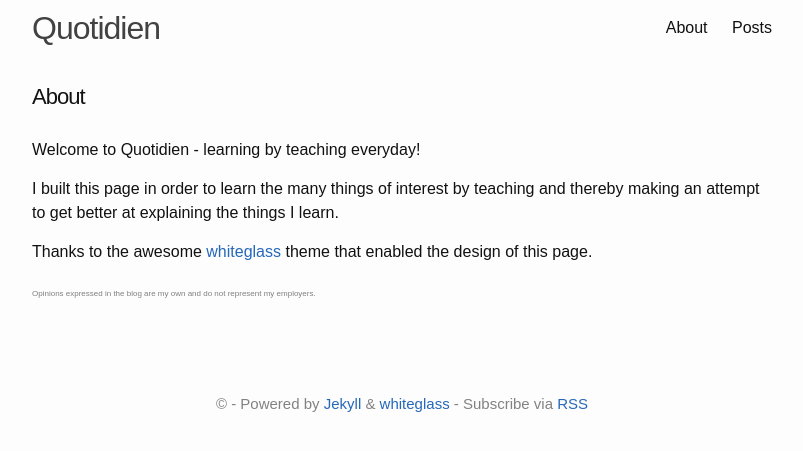
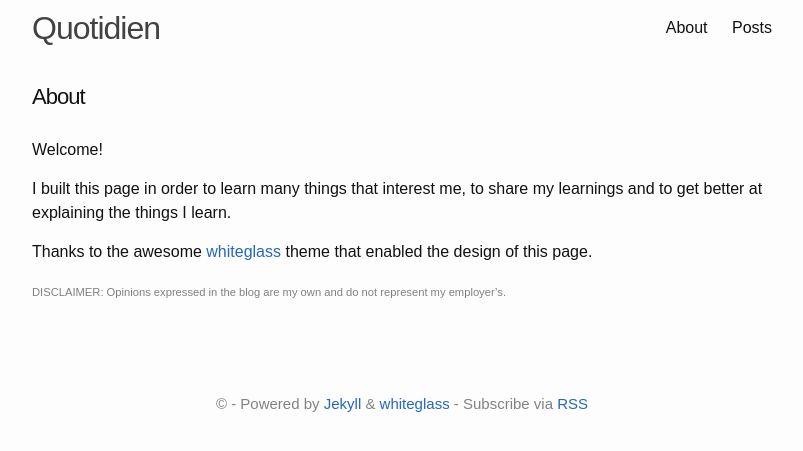
Before and after one commit to dotkay/dotkay.github.io, a Jekyll site: the page built from about.md, in a window 1280 px wide. Shown: the top 451 px of the page, without its empty margins (238-1041 px from the left). Built offline with Jekyll 4.4.1, drawn with Linux system fonts in a browser that asks for light colours.

Commit message:
updated about

```diff
--- a/about.md
+++ b/about.md
@@ -4,14 +4,14 @@ title: "About"
 permalink: /about/
 ---
 
-Welcome to Quotidien - learning by teaching everyday!
+Welcome!
 
-I built this page in order to learn the many things of interest by teaching and thereby making an attempt to get better at explaining the things I learn.
+I built this page in order to learn many things that interest me, to share my learnings and to get better at explaining the things I learn.
 
 Thanks to the awesome [whiteglass] theme that enabled the design of this page.
 
-<span style="color:gray; font-size: 50%; text-align: center;">
-Opinions expressed in the blog are my own and do not represent my employers.
+<span style="color:gray; font-size: 70%; text-align: center;">
+DISCLAIMER: Opinions expressed in the blog are my own and do not represent my employer's.
 </span>
 
 [whiteglass]: https://github.com/yous/whiteglass
```
